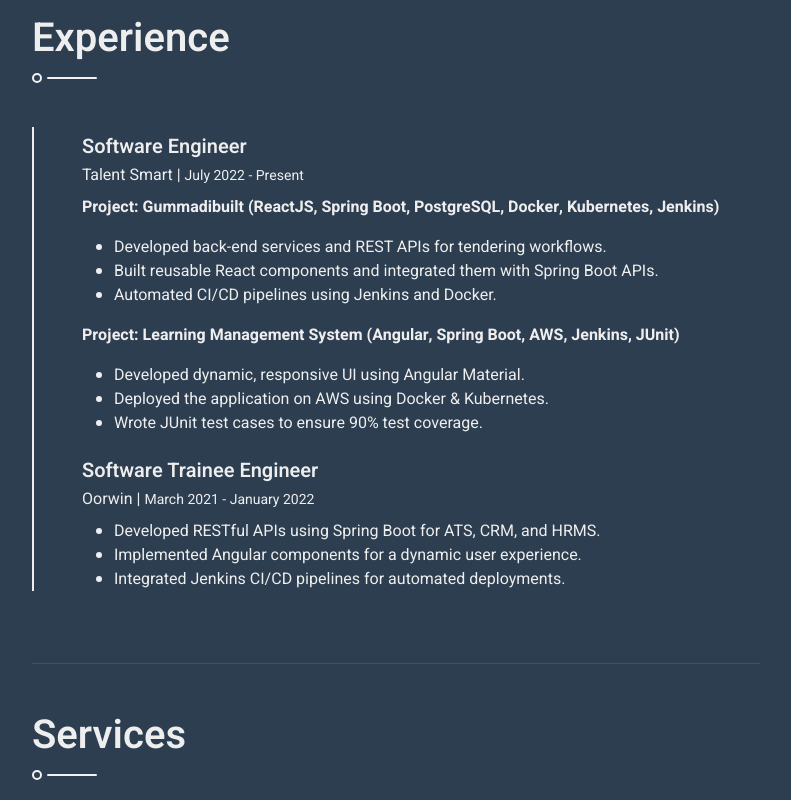
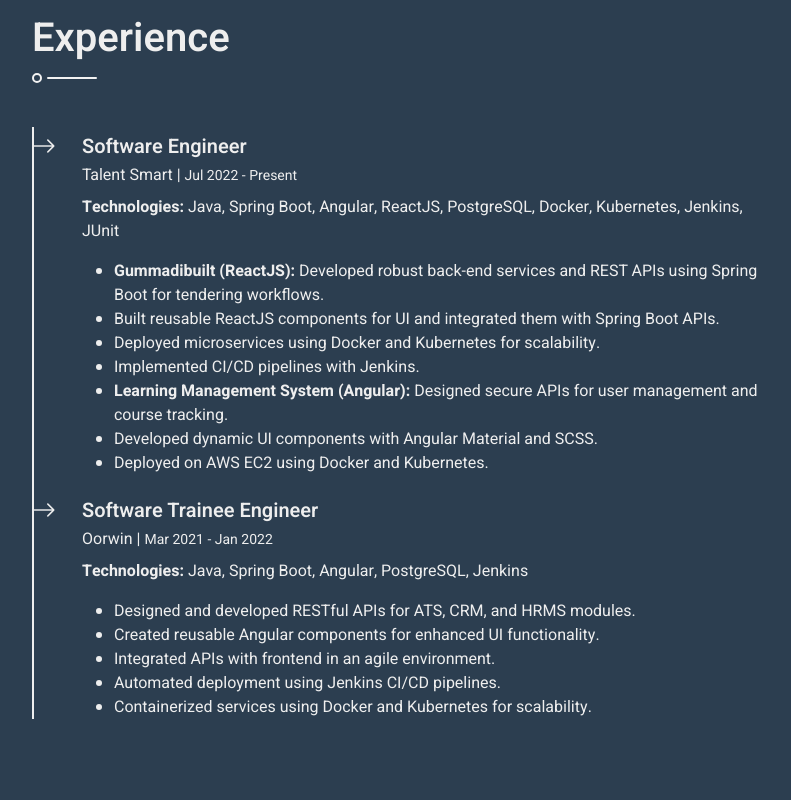
Before and after one commit to nagarajugubbala/nagarajugubbala.github.io, a plain HTML site: page index.html in a window 1280 px wide. Shown: the part 980-1780 px from the top of the page, without its empty margins (438-1229 px from the left). Drawn offline with nearby package versions, Linux system fonts and the light colour scheme.

Commit message:
updated experience

```diff
--- a/index.html
+++ b/index.html
@@ -296,64 +296,76 @@
           <!-- Skills End -->
 
           <!-- Expericence Start -->
-          <section class="py-5 border-bottom">
+          <section class="py-5 wow fadeInUp" data-wow-delay="0.1s">
             <h1 class="title pb-3 mb-5">Experience</h1>
             <div class="border-start border-2 border-light pt-2 ps-5">
               <div class="position-relative mb-4">
+                <span
+                  class="bi bi-arrow-right fs-4 text-light position-absolute"
+                  style="top: -5px; left: -50px"
+                ></span>
                 <h5 class="mb-1">Software Engineer</h5>
                 <p class="mb-2">
-                  Talent Smart | <small>July 2022 - Present</small>
+                  Talent Smart | <small>Jul 2022 - Present</small>
                 </p>
                 <p>
-                  <b
-                    >Project: Gummadibuilt (ReactJS, Spring Boot, PostgreSQL,
-                    Docker, Kubernetes, Jenkins)</b
-                  >
+                  <strong>Technologies:</strong> Java, Spring Boot, Angular,
+                  ReactJS, PostgreSQL, Docker, Kubernetes, Jenkins, JUnit
                 </p>
                 <ul>
                   <li>
-                    Developed back-end services and REST APIs for tendering
-                    workflows.
+                    <strong>Gummadibuilt (ReactJS):</strong> Developed robust
+                    back-end services and REST APIs using Spring Boot for
+                    tendering workflows.
                   </li>
                   <li>
-                    Built reusable React components and integrated them with
-                    Spring Boot APIs.
+                    Built reusable ReactJS components for UI and integrated them
+                    with Spring Boot APIs.
                   </li>
-                  <li>Automated CI/CD pipelines using Jenkins and Docker.</li>
+                  <li>
+                    Deployed microservices using Docker and Kubernetes for
+                    scalability.
+                  </li>
+                  <li>Implemented CI/CD pipelines with Jenkins.</li>
+                  <li>
+                    <strong>Learning Management System (Angular):</strong>
+                    Designed secure APIs for user management and course
+                    tracking.
+                  </li>
+                  <li>
+                    Developed dynamic UI components with Angular Material and
+                    SCSS.
+                  </li>
+                  <li>Deployed on AWS EC2 using Docker and Kubernetes.</li>
                 </ul>
+              </div>
+              <div class="position-relative mb-4">
+                <span
+                  class="bi bi-arrow-right fs-4 text-light position-absolute"
+                  style="top: -5px; left: -50px"
+                ></span>
+                <h5 class="mb-1">Software Trainee Engineer</h5>
+                <p class="mb-2">Oorwin | <small>Mar 2021 - Jan 2022</small></p>
                 <p>
-                  <b
-                    >Project: Learning Management System (Angular, Spring Boot,
-                    AWS, Jenkins, JUnit)</b
-                  >
+                  <strong>Technologies:</strong> Java, Spring Boot, Angular,
+                  PostgreSQL, Jenkins
                 </p>
                 <ul>
                   <li>
-                    Developed dynamic, responsive UI using Angular Material.
+                    Designed and developed RESTful APIs for ATS, CRM, and HRMS
+                    modules.
                   </li>
                   <li>
-                    Deployed the application on AWS using Docker & Kubernetes.
-                  </li>
-                  <li>Wrote JUnit test cases to ensure 90% test coverage.</li>
-                </ul>
-              </div>
-              <div class="position-relative mb-4">
-                <h5 class="mb-1">Software Trainee Engineer</h5>
-                <p class="mb-2">
-                  Oorwin | <small>March 2021 - January 2022</small>
-                </p>
-                <ul>
-                  <li>
-                    Developed RESTful APIs using Spring Boot for ATS, CRM, and
-                    HRMS.
+                    Created reusable Angular components for enhanced UI
+                    functionality.
                   </li>
                   <li>
-                    Implemented Angular components for a dynamic user
-                    experience.
+                    Integrated APIs with frontend in an agile environment.
                   </li>
+                  <li>Automated deployment using Jenkins CI/CD pipelines.</li>
                   <li>
-                    Integrated Jenkins CI/CD pipelines for automated
-                    deployments.
+                    Containerized services using Docker and Kubernetes for
+                    scalability.
                   </li>
                 </ul>
               </div>
```
